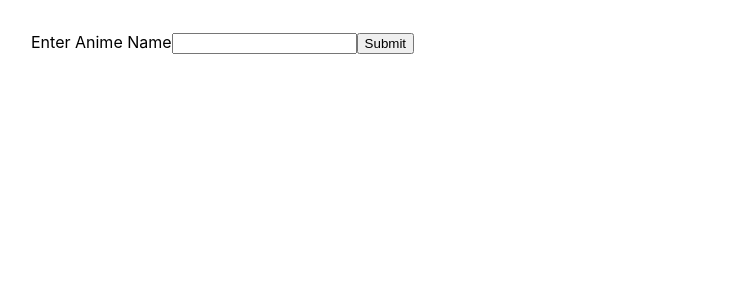
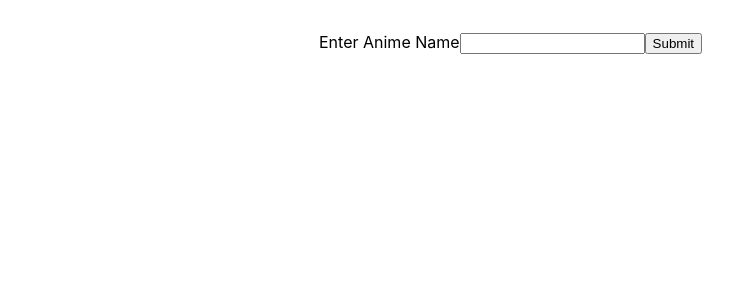
Before and after one commit to aryanda1/anim-link-gen, a React (Create React App) app: page / in a window 1280 px wide. Shown: the top 300 px of the page, without its empty margins (1-734 px from the left). Built offline with nearby package versions, Linux system fonts and the light colour scheme.

Commit message:
Added temporary styles in app.js.

```diff
--- a/src/App.js
+++ b/src/App.js
@@ -1,7 +1,11 @@
 // import "./App.css";
 import Form from "./components/Form";
 function App() {
-  return <Form />;
+  return (
+    <div style={{ maxWidth: "40rem", margin: "0 auto" }}>
+      <Form />
+    </div>
+  );
 }
 
 export default App;
```
